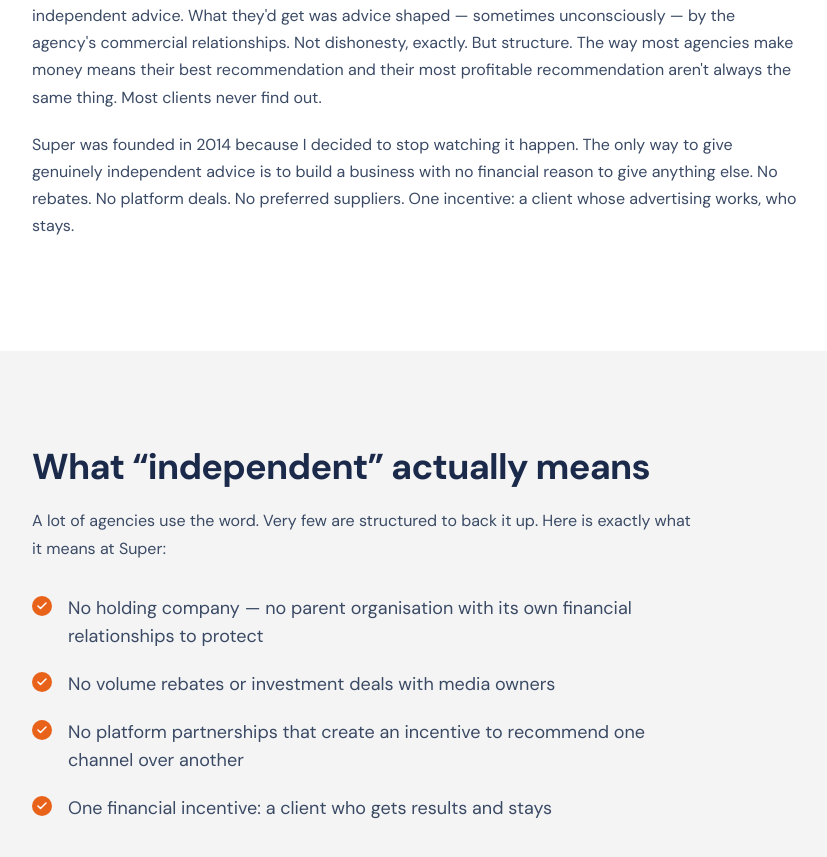
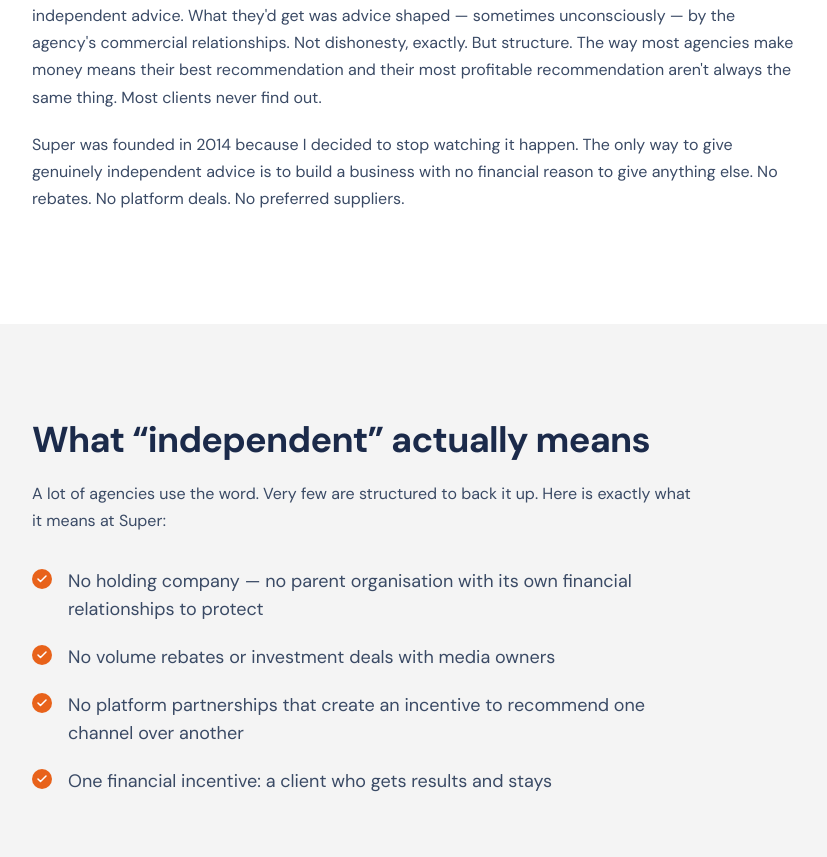
Before and after one commit to ron571/supermedia-website, a Next.js app: page /about in a window 1280 px wide. Shown: the part 804-1661 px from the top of the page, without its empty margins (64-891 px from the left). Built offline with nearby package versions, Linux system fonts and the light colour scheme; no server answers.

Commit message:
docs: remove redundant sentence from about page
Clean up about page text for clarity and conciseness.

```diff
--- a/src/app/(main)/about/page.tsx
+++ b/src/app/(main)/about/page.tsx
@@ -103,8 +103,7 @@ export default function AboutPage() {
               Super was founded in 2014 because I decided to stop watching it
               happen. The only way to give genuinely independent advice is to
               build a business with no financial reason to give anything else.
-              No rebates. No platform deals. No preferred suppliers. One
-              incentive: a client whose advertising works, who stays.
+              No rebates. No platform deals. No preferred suppliers.
             </p>
           </div>
         </div>
```
